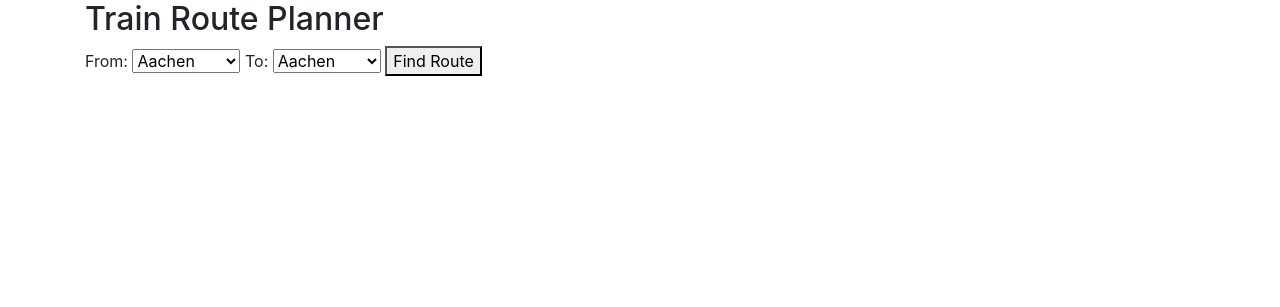
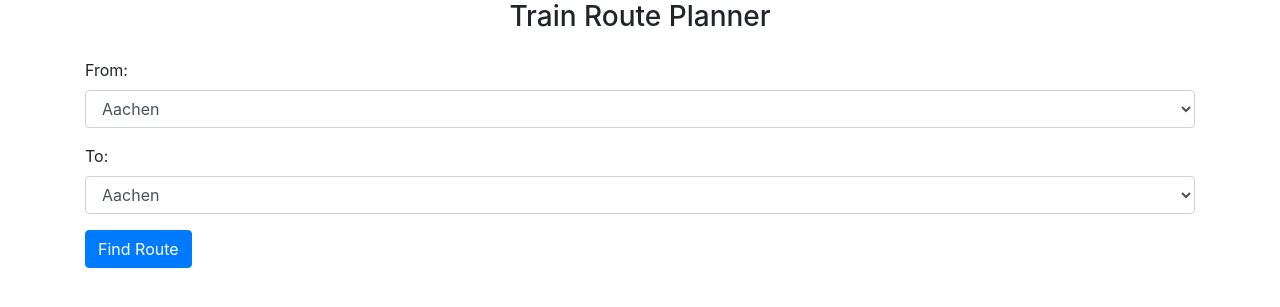
Before and after one commit to hedesiustefan/Web_Project, a Flask app: page / in a window 1280 px wide. Shown: the part 56-363 px from the top of the page. Run offline with Flask 3, Linux system fonts and the light colour scheme; a user stored in the database is signed in; data comes from the database, SQL or seed files in the repository; some libraries are stand-ins or nearby versions.

Commit message:
revamp home screen

```diff
--- a/website/templates/home.html
+++ b/website/templates/home.html
@@ -1,37 +1,44 @@
-{% extends "base.html" %} {% block title %}Home{% endblock %}
+{% extends "base.html" %}
+{% block title %}Home{% endblock %}
 
 {% block content %}
-<h2>Train Route Planner</h2>
+<h3 class="text-center">Train Route Planner</h3>
 
-<form method="POST">
+<form method="POST" class="mt-4">
+    <div class="form-group mb-3">
         <label for="from_city">From:</label>
-    <select name="from_city" required>
+        <select name="from_city" id="from_city" class="form-control" required>
             {% for city in cities %}
                 <option value="{{ city.id }}">{{ city.name }}</option>
             {% endfor %}
         </select>
+    </div>
 
+    <div class="form-group mb-3">
         <label for="to_city">To:</label>
-    <select name="to_city" required>
+        <select name="to_city" id="to_city" class="form-control" required>
             {% for city in cities %}
                 <option value="{{ city.id }}">{{ city.name }}</option>
             {% endfor %}
         </select>
+    </div>
 
-    <button type="submit">Find Route</button>
+    <button type="submit" class="btn btn-primary">Find Route</button>
 </form>
 
 {% if route %}
-    <h3>Route Details</h3>
-    <ul>
-        <li><strong>From:</strong> {{ route.from_city.name }}</li>
-        <li><strong>To:</strong> {{ route.to_city.name }}</li>
-        <li><strong>Train:</strong> {{ route.train_name }}</li>
-        <li><strong>Departure:</strong> {{ route.departure }}</li>
-        <li><strong>Arrival:</strong> {{ route.arrival }}</li>
-        <li><strong>Duration:</strong> {{ route.duration }}</li>
+    <div class="mt-5">
+        <h4>Route Details</h4>
+        <ul class="list-group">
+            <li class="list-group-item"><strong>From:</strong> {{ route.from_city.name }}</li>
+            <li class="list-group-item"><strong>To:</strong> {{ route.to_city.name }}</li>
+            <li class="list-group-item"><strong>Train:</strong> {{ route.train_name }}</li>
+            <li class="list-group-item"><strong>Departure:</strong> {{ route.departure }}</li>
+            <li class="list-group-item"><strong>Arrival:</strong> {{ route.arrival }}</li>
+            <li class="list-group-item"><strong>Duration:</strong> {{ route.duration }}</li>
         </ul>
+    </div>
 {% elif request.method == 'POST' %}
-    <p>No route found.</p>
+    <div class="alert alert-warning mt-4">No route found.</div>
 {% endif %}
 {% endblock %}
```
Lines whose indentation alone changed are shown as unchanged.
